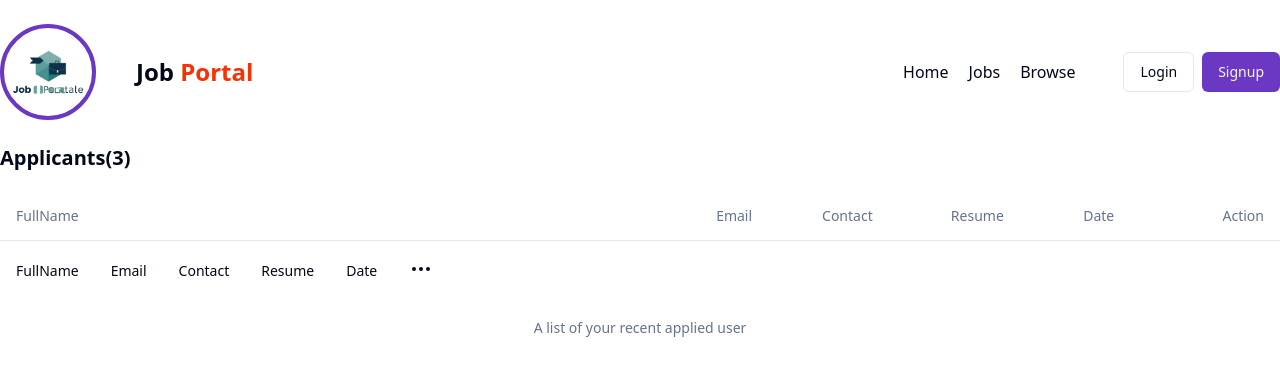
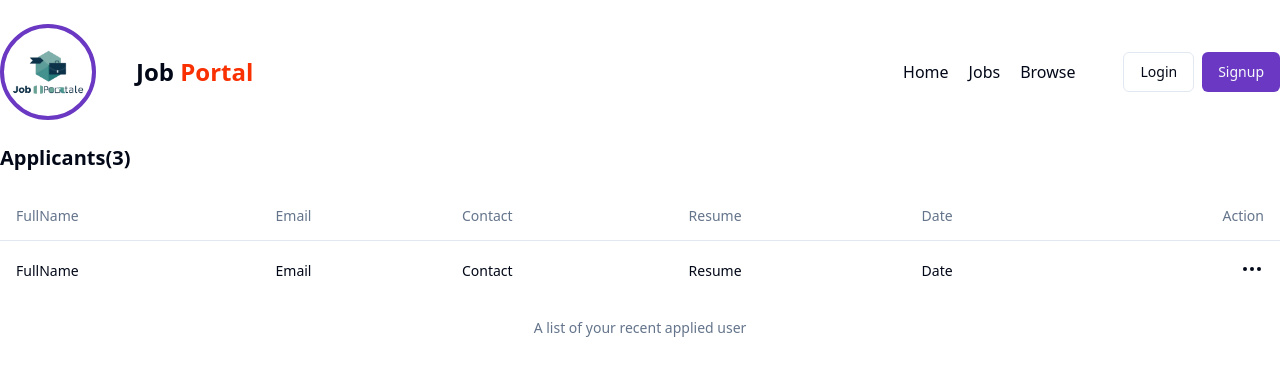
Before and after one commit to gopalbasak1/job-portal-frontend, a React (Vite) app: page /admin/jobs/1/applicants in a window 1280 px wide. Shown: the top 376 px of the page. Built offline with nearby package versions, Linux system fonts and the light colour scheme.

Commit message:
wide issues fixed

```diff
--- a/src/components/Admin/ApplicantsTable.jsx
+++ b/src/components/Admin/ApplicantsTable.jsx
@@ -26,6 +26,7 @@ const ApplicantsTable = () => {
             <TableHead>Date</TableHead>
             <TableHead className="text-right">Action</TableHead>
           </TableRow>
+          </TableHeader>
 
          <TableBody>
             <tr>
@@ -34,7 +35,7 @@ const ApplicantsTable = () => {
                 <TableCell>Contact</TableCell>
                 <TableCell>Resume</TableCell>
                 <TableCell>Date</TableCell>
-                <TableCell className="text-right">
+                <TableCell className="float-right cursor-pointer">
                     <Popover>
                         <PopoverTrigger>
                           <MoreHorizontal/>
@@ -43,7 +44,9 @@ const ApplicantsTable = () => {
                         {
                         shortlistingStatus.map((status, index)=>{
                             return(
-                                <div key={index}>
+                                <div key={index}
+                                className="flex w-fit items-center my-2 cursor-pointer"
+                                >
                                  <span>{status}</span>
                                 </div>
                             )
@@ -56,7 +59,7 @@ const ApplicantsTable = () => {
             </tr>
          </TableBody>
 
-        </TableHeader>
+
       </Table>
     </div>
   );
```
